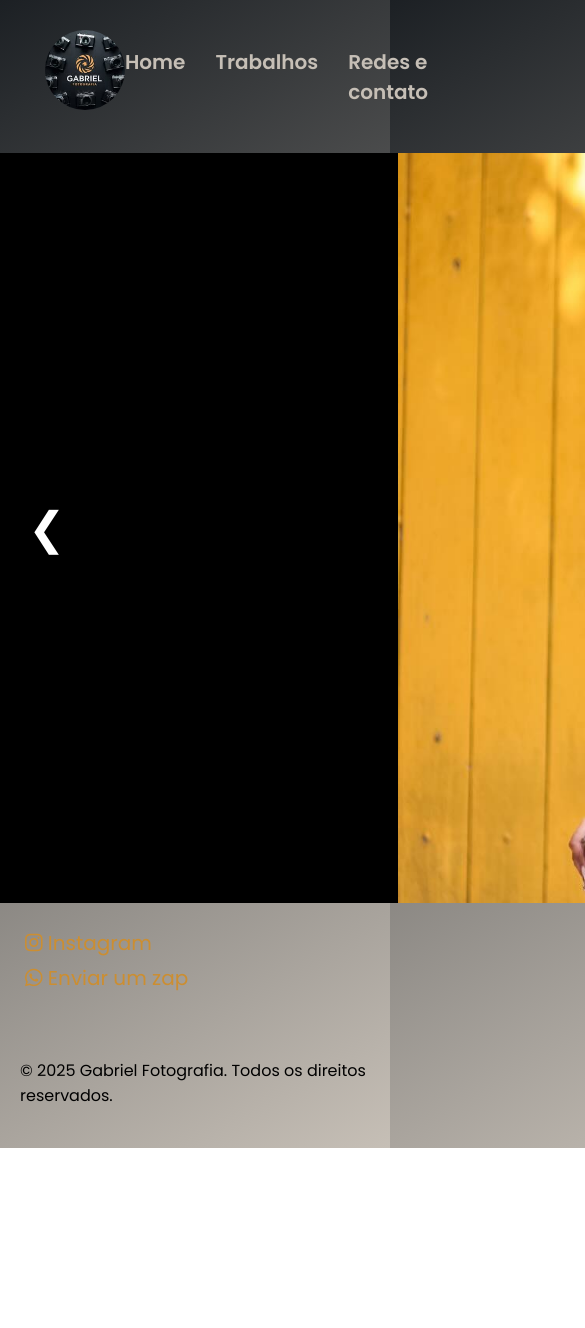
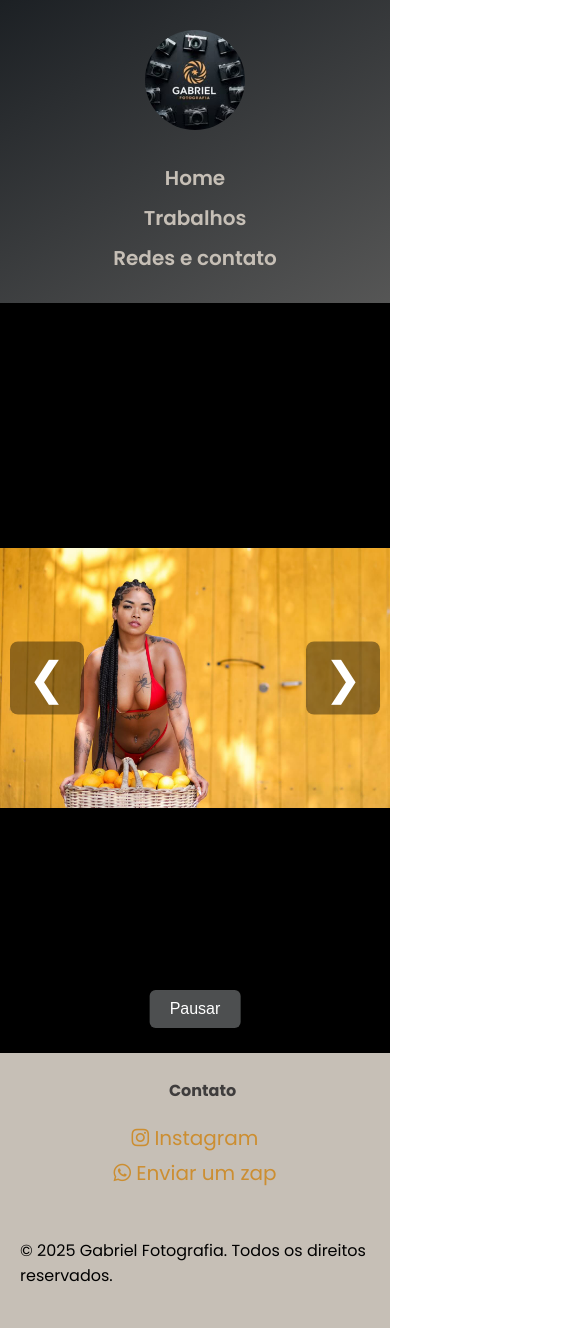
Before and after one commit to Leandro-Cunha-da-Silva/gabriel-fotografo, a plain HTML site: page index.html in a window 390 px wide. Shown: the top 1328 px of the page, 585 px wide, since content can reach past the window. Before the commit the page ends 1148 px from the top, so only its background shows below. Drawn offline with nearby package versions, Linux system fonts and the light colour scheme.

Commit message:
Alterações na home e responsivo feito.

```diff
--- a/index.html
+++ b/index.html
@@ -11,6 +11,7 @@
     <link rel="stylesheet" href="./src/css/index.css/index.reset.css">
     <link rel="stylesheet" href="./src/css/index.css/index.responsive.css">
     <link rel="stylesheet" href="./src/css/index.css/index.style.css">
+    <link rel="stylesheet" href="./src/css/responsive/responsive.css">
 
     <link rel="preconnect" href="https://fonts.googleapis.com">
     <link rel="preconnect" href="https://fonts.gstatic.com" crossorigin>
@@ -40,10 +41,9 @@
     </header>
 
     <main class="principal">
-        <section class="carrossel-fotos">
-            <button class="seta seta-esq">&#10094;</button>
+        <section class="container-fotos">
 
-            <div class="container-fotos">
+            <div class="carrossel-fotos">
                 <div class="slides">
                     <img src="./src/img/01.jpg" alt="Foto 01">
                     <img src="./src/img/02.jpg" alt="Foto 02">
@@ -53,28 +53,23 @@
                     <img src="./src/img/06.jpg" alt="Foto 06">
                     <img src="./src/img/07.jpg" alt="Foto 07">
                 </div>
+
+                <div class="btn-passar-fotos">
+                    <button class="seta seta-dir">&#10095;</button>
+                    <button class="seta seta-esq">&#10094;</button>
+                </div>
+
+                <div class="btn-pausar-fotos">
+                    <button class="btn-pause">Pausar</button>
+                </div>
             </div>
 
-            <button class="seta seta-dir">&#10095;</button>
         </section>
-
-        <!-- <section class="trabalhos">
-            <div class="praia"></div>
-            <div class="15-anos"></div>
-            <div class="make"></div>
-            <div class="sexy"></div>
-            <div class="casamento"></div>
-            <div class="gestante"></div>
-            <div class="masculino"></div>
-            <div class="casal"></div>
-            <div class="bebe"></div>
-            <div class="eu"></div>
-        </section> -->
-
     </main>
 
     <footer>
         <div class="redes-sociais">
+            <h4>Contato</h4>
             <ul>
                 <li>
                     <a href="https://www.instagram.com/biel_jesusdrums/" title="Ir para o Instagram" target="_blank"
@@ -84,7 +79,8 @@
                 </li>
 
                 <li>
-                    <a href="http://wa.we/55219999999" title="Ir para o WhatsApp" target="_blank" rel="noopener noreferrer">
+                    <a href="http://wa.we/55219999999" title="Ir para o WhatsApp" target="_blank"
+                        rel="noopener noreferrer">
                         <i class="fab fa-whatsapp"></i> Enviar um zap
                     </a>
                 </li>
--- a/src/css/index.css/index.style.css
+++ b/src/css/index.css/index.style.css
@@ -52,39 +52,33 @@ background: linear-gradient(150deg,rgba(28, 32, 36, 1) 0%, rgba(198, 191, 182, 1
 
 .principal {
     min-height: calc(100vh - 125px);
+    display: flex;
+    flex-direction: column;
+    justify-content: center;
 }
 
 
 .carrossel-fotos {
     position: relative;
-    width: 1920px;
     height: 750px;
     overflow: hidden;
     background: #000;
     margin: 0 auto;
-}
-
-.container-fotos {
-    width: 1920px;
-    height: 750px;
     overflow: hidden;
 }
 
 .slides {
     display: flex;
     transition: transform 0.6s ease;
-    width: 100%;
-    height: 100%;
 }
 
 .slides img {
-    width: 1920px;
+    width: 100%;
     height: 750px;
     object-fit: contain;   /* para manter proporção sem cortar usar o 'contain' ou 'cover' que corta a imagem*/
     background: #000;
     flex-shrink: 0;
 }
-
 
 .seta {
     position: absolute;
@@ -105,14 +99,46 @@ background: linear-gradient(150deg,rgba(28, 32, 36, 1) 0%, rgba(198, 191, 182, 1
 .seta-dir { right: 10px; }
 
 .seta:hover {
-    background: rgba(0,0,0,0.7);
+    background: #4d4f50;
+}
+
+.btn-pause {
+    position: absolute;
+    bottom: 25px;
+    left: 50%;
+    transform: translateX(-50%);
+    padding: 10px 20px;
+    font-size: 16px;
+    background: #4d4f50;
+    color: white;
+    border: none;
+    border-radius: 6px;
+    cursor: pointer;
+}
+
+.btn-pause:hover {
+    background: #fff;
+    color: #000;
+}
+
+footer {
+    display: flex;
+    flex-direction: column;
+    background: #c6bfb6;
+}
+
+.redes-sociais h4 {
+    display: flex;
+    flex-direction: column;
+    padding: 25px 10px 10px 25px;
+    color: #3f3d3d;
 }
 
 .redes-sociais ul {
     display: flex;
     gap: 5px;
     flex-direction: column;
-    padding: 25px;
+    padding: 10px 25px;
 }
 
 .redes-sociais ul li a {
@@ -122,7 +148,7 @@ background: linear-gradient(150deg,rgba(28, 32, 36, 1) 0%, rgba(198, 191, 182, 1
 }
 
 .redes-sociais ul li a:hover {
-    color: #c6bfb6;
+    color: black;
     transform: scale(1.1);
 }
 
--- /dev/null
+++ b/src/css/responsive/responsive.css
@@ -0,0 +1,49 @@
+@media(max-width: 1280px) {
+    .container-fotos {
+        display: flex;
+    }
+}
+
+@media (max-width: 730px) {
+    footer {
+        display: flex;
+        flex-direction: column;
+        align-items: center;
+    }
+
+    .redes-sociais ul li {
+        display: flex;
+        justify-content: center;
+    }
+
+    .redes-sociais h4 {
+        display: flex;
+        text-align: center;
+    }
+
+}
+
+@media (max-width: 650px) {
+    .cabecalho {
+        display: flex;
+        justify-content: center;
+        flex-direction: column;
+        gap: 20px;
+    }
+
+    .logo img {
+        max-width: 100px;
+        max-height: 100px;
+    }
+}
+
+@media (max-width: 495px) {
+    .cabecalho .navegacao ul {
+        gap: 10px;
+    }
+    .navegacao ul {
+        display: flex;
+        flex-direction: column;
+        align-items: center;
+    }
+}
--- a/src/js/home-index.js
+++ b/src/js/home-index.js
@@ -2,8 +2,10 @@ const slides = document.querySelector(".slides");
 const imagens = document.querySelectorAll(".slides img");
 const btnEsq = document.querySelector(".seta-esq");
 const btnDir = document.querySelector(".seta-dir");
+const btnPause = document.querySelector(".btn-pause");
 
 let index = 0;
+let pausado = false;
 let intervalo = setInterval(nextSlide, 3000);
 
 function atualizarSlide() {
@@ -31,6 +33,22 @@ btnDir.addEventListener("click", () => {
 });
 
 function resetTimer() {
-    clearInterval(intervalo);
+    if (!pausado) {
+        clearInterval(intervalo);
     intervalo = setInterval(nextSlide, 3000);
+    }
 }
+
+btnPause.addEventListener("click", TogglePause);
+
+function TogglePause() {
+    if (pausado) {
+        intervalo = setInterval(nextSlide, 3000);
+        btnPause.textContent = "Pausar";
+        pausado = false;
+    } else {
+        clearInterval(intervalo);
+        btnPause.textContent = "Continuar";
+        pausado = true;
+    }
+}
```
Also changed, not shown: trabalhos.html (+13 -0 lines).
